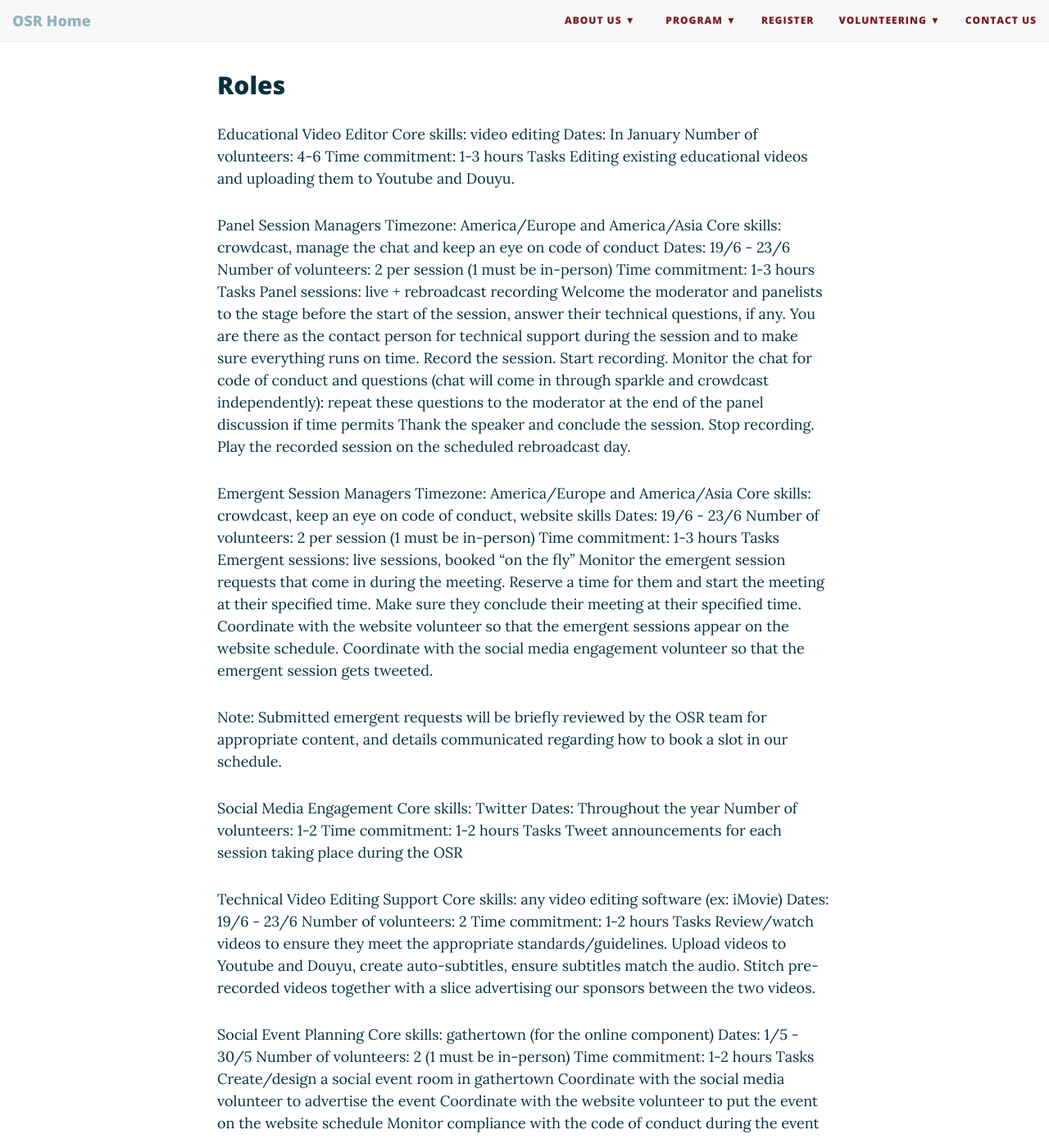
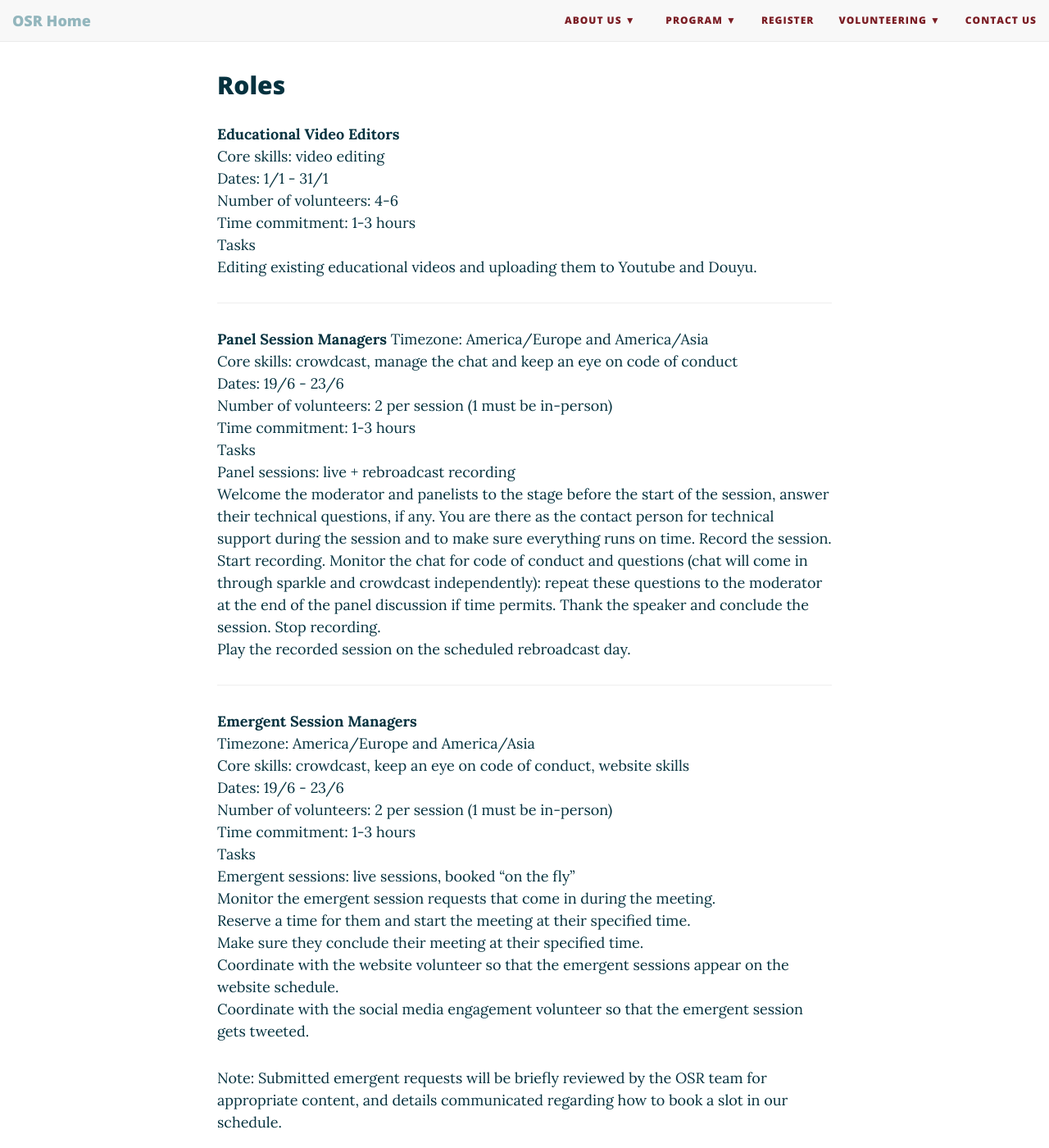
Before and after one commit to ohbm/osr2023, a Jekyll site: the page built from opportunities.md, in a window 1280 px wide and 1400 px high, scrolled down 269 px. Shown: the whole window at 82% size. Built offline with Jekyll 4.4.1, drawn with Linux system fonts in a browser that asks for light colours; nearby versions of some CDN libraries; some of the changed text lies outside the part shown.

Commit message:
markdown

```diff
--- a/opportunities.md
+++ b/opportunities.md
@@ -4,85 +4,94 @@
 ---
 
 ## Roles
-Educational Video Editor
-Core skills: video editing
-Dates: In January
-Number of volunteers: 4-6
-Time commitment: 1-3 hours
-Tasks
-Editing existing educational videos and uploading them to Youtube and Douyu.
 
-Panel Session Managers Timezone: America/Europe and America/Asia
-Core skills: crowdcast, manage the chat and keep an eye on code of conduct
-Dates: 19/6 - 23/6
-Number of volunteers: 2 per session (1 must be in-person)
-Time commitment: 1-3 hours
-Tasks
-Panel sessions: live + rebroadcast recording
+**Educational Video Editors** <br>
+Core skills: video editing <br>
+Dates: 1/1 - 31/1 <br>
+Number of volunteers: 4-6 <br>
+Time commitment: 1-3 hours  <br>
+Tasks <br>
+Editing existing educational videos and uploading them to Youtube and Douyu.  <br>
+
+---
+
+**Panel Session Managers**
+Timezone: America/Europe and America/Asia <br>
+Core skills: crowdcast, manage the chat and keep an eye on code of conduct <br>
+Dates: 19/6 - 23/6 <br>
+Number of volunteers: 2 per session (1 must be in-person)  <br>
+Time commitment: 1-3 hours  <br>
+Tasks <br>
+Panel sessions: live + rebroadcast recording <br>
 Welcome the moderator and panelists to the stage before the start of the session, answer their technical questions, if any. You are there as the contact person for technical support during the session and to make sure everything runs on time.
-Record the session.
-Start recording. Monitor the chat for code of conduct and questions (chat will come in through sparkle and crowdcast independently): repeat these questions to the moderator at the end of the panel discussion if time permits
-Thank the speaker and conclude the session. Stop recording.
-Play the recorded session on the scheduled rebroadcast day.
+Record the session. <br>
+Start recording. Monitor the chat for code of conduct and questions (chat will come in through sparkle and crowdcast independently): repeat these questions to the moderator at the end of the panel discussion if time permits.
+Thank the speaker and conclude the session. Stop recording. <br>
+Play the recorded session on the scheduled rebroadcast day. <br>
 
-Emergent Session Managers Timezone: America/Europe and America/Asia
-Core skills: crowdcast, keep an eye on code of conduct, website skills
-Dates: 19/6 - 23/6
-Number of volunteers: 2 per session (1 must be in-person)
-Time commitment: 1-3 hours
-Tasks
-Emergent sessions: live sessions, booked “on the fly”
-Monitor the emergent session requests that come in during the meeting.
-Reserve a time for them and start the meeting at their specified time.
-Make sure they conclude their meeting at their specified time.
-Coordinate with the website volunteer so that the emergent sessions appear on the website schedule.
-Coordinate with the social media engagement volunteer so that the emergent session gets tweeted.
+---
 
-Note: Submitted emergent requests will be briefly reviewed by the OSR team for appropriate content, and details communicated regarding how to book a slot in our schedule.
+**Emergent Session Managers** <br>
+Timezone: America/Europe and America/Asia <br>
+Core skills: crowdcast, keep an eye on code of conduct, website skills <br>
+Dates: 19/6 - 23/6 <br>
+Number of volunteers: 2 per session (1 must be in-person)  <br>
+Time commitment: 1-3 hours <br>
+Tasks <br>
+Emergent sessions: live sessions, booked “on the fly” <br>
+Monitor the emergent session requests that come in during the meeting.  <br>
+Reserve a time for them and start the meeting at their specified time. <br>
+Make sure they conclude their meeting at their specified time. <br>
+Coordinate with the website volunteer so that the emergent sessions appear on the website schedule. <br>
+Coordinate with the social media engagement volunteer so that the emergent session gets tweeted. <br>
+
+Note: Submitted emergent requests will be briefly reviewed by the OSR team for appropriate content, and details communicated regarding how to book a slot in our schedule. <br>
+
+---
+
+**Social Media Engagement** <br>
+Core skills: Twitter <br>
+Dates: Throughout the year <br>
+Number of volunteers: 1-2 <br>
+Time commitment: 1-2 hours  <br>
+Tasks <br>
+Tweet announcements for each session taking place during the OSR. <br>
+
+**Technical Video Editing Support**
+Core skills: any video editing software (ex: iMovie) <br>
+Dates: 19/6 - 23/6 <br>
+Number of volunteers: 2 <br>
+Time commitment: 1-2 hours  <br>
+Tasks <br>
+Review/watch videos to ensure they meet the appropriate standards/guidelines. <br>
+Upload videos to Youtube and Douyu, create auto-subtitles, ensure subtitles match the audio.  <br>
+Stitch pre-recorded videos together with a slice advertising our sponsors between the two videos. <br>
+
+**Social Event Planning**
+Core skills: gathertown (for the online component) <br>
+Dates: 1/5 - 30/5 <br>
+Number of volunteers: 2 (1 must be in-person) <br>
+Time commitment: 1-2 hours  <br>
+Tasks <br>
+Create/design a social event room in gathertown. <br>
+Coordinate with the social media volunteer to advertise the event. <br>
+Coordinate with the website volunteer to put the event on the website schedule. <br>
+Monitor compliance with the code of conduct during the event. <br>
 
 
-Social Media Engagement
-Core skills: Twitter
-Dates: Throughout the year
-Number of volunteers: 1-2
-Time commitment: 1-2 hours
-Tasks
-Tweet announcements for each session taking place during the OSR
+**OSR Registration Communication**
+Core skills: microsoft forms <br>
+Dates 13/6 - 23/6 <br>
+Number of volunteers: 1  <br>
+Time commitment: 1-2 hours  <br>
+Tasks <br>
+Monitor ongoing registrations and send the relevant login info the the registrants. <br>
 
-Technical Video Editing Support
-Core skills: any video editing software (ex: iMovie)
-Dates: 19/6 - 23/6
-Number of volunteers: 2
-Time commitment: 1-2 hours
-Tasks
-Review/watch videos to ensure they meet the appropriate standards/guidelines.
-Upload videos to Youtube and Douyu, create auto-subtitles, ensure subtitles match the audio.
-Stitch pre-recorded videos together with a slice advertising our sponsors between the two videos.
-
-Social Event Planning
-Core skills: gathertown (for the online component)
-Dates: 1/5 - 30/5
-Number of volunteers: 2 (1 must be in-person)
-Time commitment: 1-2 hours
-Tasks
-Create/design a social event room in gathertown
-Coordinate with the social media volunteer to advertise the event
-Coordinate with the website volunteer to put the event on the website schedule
-Monitor compliance with the code of conduct during the event
-
-
-OSR Registration Communication
-Core skills: microsoft forms
-Dates 13/6 - 23/6
-Number of volunteers: 1
-Time commitment: 1-2 hours
-Tasks
-Monitor ongoing registrations and send the relevant login info the the registrants.
-
-YouTube/Douyu Channel Streaming Management Timezone: America/Europe and America/Asia
-Core skills: youtube, douyu
-Dates 19/6 - 23/6
-Number of volunteers: 2 (1 must be in-person)
-Time commitment: 1-2 hours
-Tasks
-Setup live stream for Panel session so that they appear on youtube.
+**YouTube/Douyu Channel Streaming Management**
+Timezone: America/Europe and America/Asia <br>
+Core skills: youtube, douyu <br>
+Dates 19/6 - 23/6 <br>
+Number of volunteers: 2 (1 must be in-person) <br>
+Time commitment: 1-2 hours  <br>
+Tasks <br>
+Setup live stream for Panel session so that they appear on youtube. <br>
```
